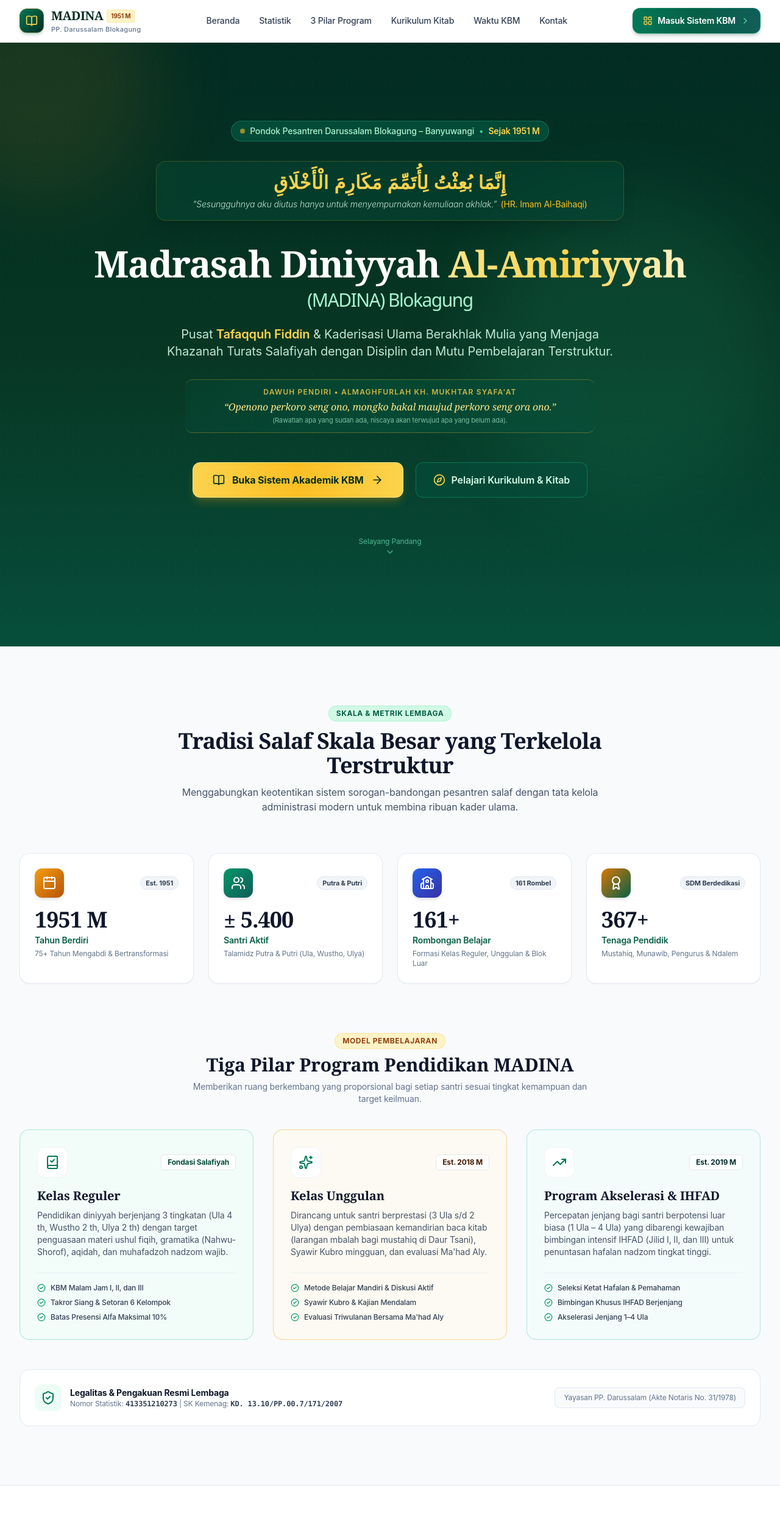
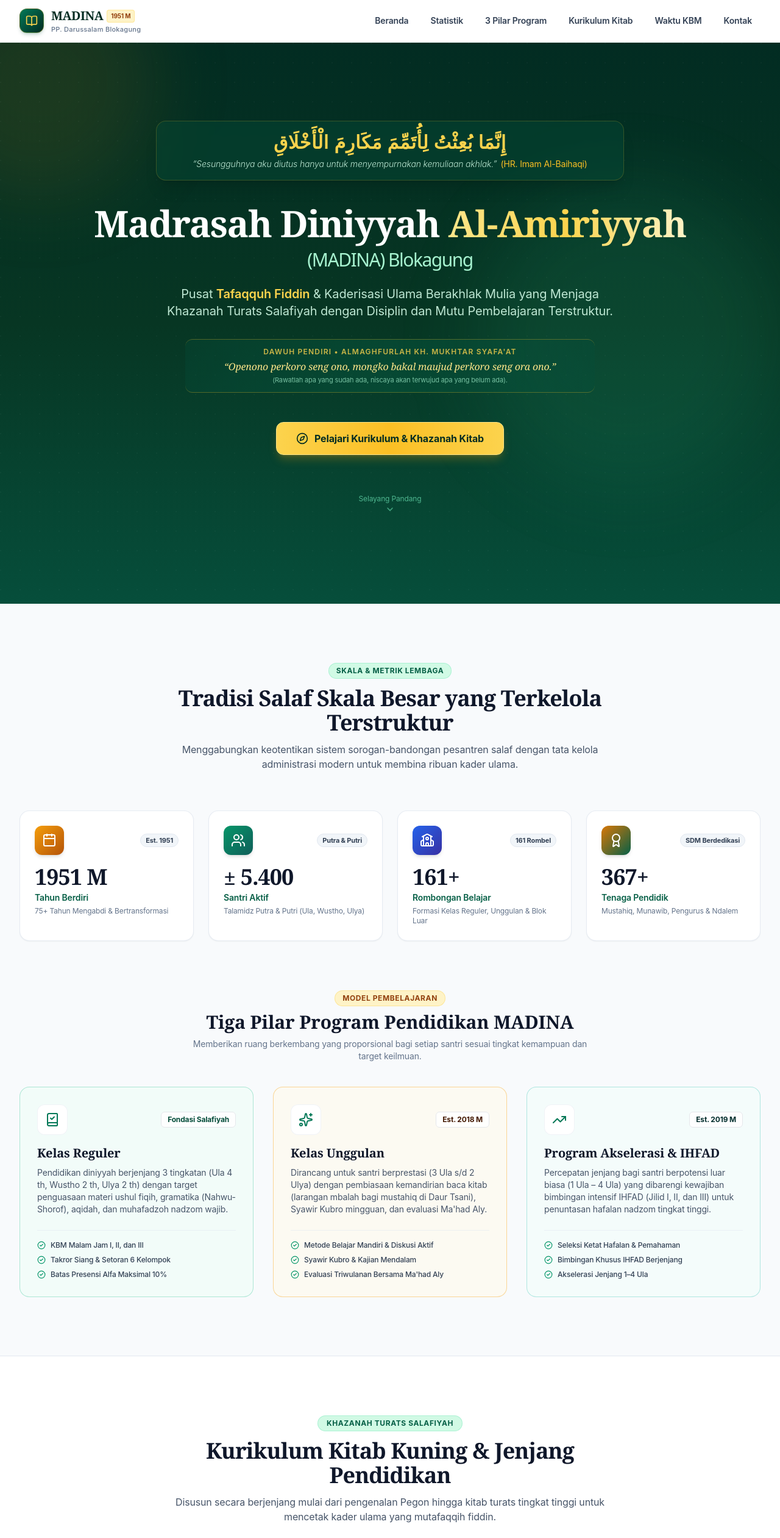
Before and after one commit to sistemmadin-creator/madin-blokagung, a Next.js app: page / in a window 1280 px wide. Shown: the top 2522 px of the page at 61% size. Built offline with nearby package versions, Linux system fonts and the light colour scheme.

Commit message:
hapus beberapa hal di profil

```diff
--- a/app/page.tsx
+++ b/app/page.tsx
@@ -5,7 +5,6 @@
   HeroSection,
   StatistikCounter,
   KurikulumKitabSection,
-  JadwalKbmGatewaySection,
   FooterProfil,
 } from '@/components/modules/profil';
 
@@ -30,9 +29,6 @@
 
         {/* 3. Khazanah Kitab Kuning Interaktif & Waktu KBM */}
         <KurikulumKitabSection />
-
-        {/* 4. Gateway Menuju Sistem Akademik KBM (Mockup Gambar 1) */}
-        <JadwalKbmGatewaySection />
       </main>
 
       {/* Public Footer & Contacts */}
--- a/components/modules/profil/FooterProfil.tsx
+++ b/components/modules/profil/FooterProfil.tsx
@@ -1,7 +1,6 @@
 'use client';
 
 import React from 'react';
-import Link from 'next/link';
 import {
   BookOpen,
   MapPin,
@@ -12,7 +11,7 @@
   return (
     <footer id="kontak" className="bg-emerald-950 text-white border-t border-emerald-900/60 pt-16 pb-12 transition-colors">
       <div className="max-w-7xl mx-auto px-4 sm:px-6 lg:px-8">
-        <div className="grid grid-cols-1 md:grid-cols-2 lg:grid-cols-5 gap-10 lg:gap-8 pb-12 border-b border-emerald-900/80">
+        <div className="grid grid-cols-1 md:grid-cols-2 lg:grid-cols-4 gap-10 lg:gap-8 pb-12 border-b border-emerald-900/80">
           {/* Kolom 1: Profil & Identitas Madrasah (Lebar 2 Kolom) */}
           <div className="lg:col-span-2 space-y-4">
             <div className="flex items-center gap-3">
@@ -29,21 +28,9 @@
               </div>
             </div>
 
-            <p className="text-xs sm:text-sm text-emerald-200/80 leading-relaxed max-w-sm">
-              Lembaga pendidikan keagamaan Islam klasikal berskala besar di Pondok Pesantren Darussalam Blokagung yang mengasuh ± 5.400 santri dengan khazanah kitab kuning salafiyah.
+            <p className="text-xs sm:text-sm text-emerald-200/80 leading-relaxed max-w-md">
+              Lembaga pendidikan keagamaan Islam klasikal berskala besar di Pondok Pesantren Darussalam Blokagung yang membina ± 5.400 santri dalam khazanah kitab kuning salafiyah dengan disiplin dan keteladanan akhlak mulia.
             </p>
-
-            <div className="pt-2 text-xs text-emerald-300/80 space-y-1">
-              <p>
-                <span className="font-semibold text-amber-300">No. Statistik:</span> 413351210273
-              </p>
-              <p>
-                <span className="font-semibold text-amber-300">SK Madin:</span> KD. 13.10/PP.00.7/171/2007
-              </p>
-              <p className="text-emerald-400/80">
-                Yayasan PP. Darussalam (Akte Notaris No. 31/1978)
-              </p>
-            </div>
           </div>
 
           {/* Kolom 2: Navigasi Informasi Publik */}
@@ -85,46 +72,7 @@
             </ul>
           </div>
 
-          {/* Kolom 3: Layanan Sistem Internal */}
-          <div className="space-y-3">
-            <h4 className="text-sm font-bold text-amber-300 uppercase tracking-wider font-sans">
-              Sistem KBM
-            </h4>
-            <ul className="space-y-2 text-xs sm:text-sm text-emerald-200/80">
-              <li>
-                <Link href="/jadwal-kbm" className="hover:text-amber-300 transition-colors flex items-center gap-1.5">
-                  <ChevronRight className="w-3.5 h-3.5 text-amber-400" />
-                  <span>Jadwal KBM 161 Kelas</span>
-                </Link>
-              </li>
-              <li>
-                <Link href="/absen-cepat" className="hover:text-amber-300 transition-colors flex items-center gap-1.5">
-                  <ChevronRight className="w-3.5 h-3.5 text-amber-400" />
-                  <span>Absen Cepat Santri</span>
-                </Link>
-              </li>
-              <li>
-                <Link href="/fan/pengajar" className="hover:text-amber-300 transition-colors flex items-center gap-1.5">
-                  <ChevronRight className="w-3.5 h-3.5 text-amber-400" />
-                  <span>Pengajar Fan Pelajaran</span>
-                </Link>
-              </li>
-              <li>
-                <Link href="/asatidz" className="hover:text-amber-300 transition-colors flex items-center gap-1.5">
-                  <ChevronRight className="w-3.5 h-3.5 text-amber-400" />
-                  <span>Direktori Asatidz (A/B/C)</span>
-                </Link>
-              </li>
-              <li>
-                <Link href="/formasi" className="hover:text-amber-300 transition-colors flex items-center gap-1.5">
-                  <ChevronRight className="w-3.5 h-3.5 text-amber-400" />
-                  <span>Formasi Lokal Santri</span>
-                </Link>
-              </li>
-            </ul>
-          </div>
-
-          {/* Kolom 4: Alamat & Kontak Kantor */}
+          {/* Kolom 3: Alamat & Kontak Kantor */}
           <div className="space-y-3">
             <h4 className="text-sm font-bold text-amber-300 uppercase tracking-wider font-sans">
               Kantor Madrasah
--- a/components/modules/profil/HeroSection.tsx
+++ b/components/modules/profil/HeroSection.tsx
@@ -1,10 +1,7 @@
 'use client';
 
 import React from 'react';
-import Link from 'next/link';
 import {
-  ArrowRight,
-  BookOpen,
   Compass,
   ChevronDown
 } from 'lucide-react';
@@ -32,14 +29,6 @@
       </div>
 
       <div className="relative max-w-7xl mx-auto px-4 sm:px-6 lg:px-8 text-center">
-        {/* Badges / Pill Identitas */}
-        <div className="inline-flex items-center gap-2 px-3.5 py-1.5 rounded-full bg-emerald-800/60 border border-emerald-400/30 text-emerald-200 text-xs sm:text-sm font-medium backdrop-blur-sm shadow-inner mb-6 sm:mb-8 animate-fade-in">
-          <span className="w-2 h-2 rounded-full bg-amber-400 animate-pulse" />
-          <span>Pondok Pesantren Darussalam Blokagung – Banyuwangi</span>
-          <span className="hidden sm:inline text-emerald-400">•</span>
-          <span className="hidden sm:inline text-amber-300 font-semibold">Sejak 1951 M</span>
-        </div>
-
         {/* Hadits Nabi SAW */}
         <div className="max-w-3xl mx-auto mb-8 sm:mb-10 px-4 py-4 rounded-2xl bg-emerald-900/40 border border-amber-400/20 backdrop-blur-sm shadow-xl">
           <p
@@ -81,25 +70,14 @@
           </p>
         </div>
 
-        {/* Dua Tombol CTA Utama */}
-        <div className="mt-10 sm:mt-12 flex flex-col sm:flex-row items-center justify-center gap-4 sm:gap-5">
-          {/* Primary CTA: Langsung masuk ke Sistem KBM */}
-          <Link
-            href="/jadwal-kbm"
-            className="w-full sm:w-auto inline-flex items-center justify-center gap-3 px-8 py-4 rounded-xl text-base font-bold text-emerald-950 bg-gradient-to-r from-amber-300 via-amber-400 to-amber-300 hover:from-amber-200 hover:to-amber-300 shadow-lg shadow-amber-500/25 hover:shadow-xl hover:shadow-amber-500/35 hover:scale-[1.02] active:scale-[0.98] transition-all border border-amber-200"
-          >
-            <BookOpen className="w-5 h-5 text-emerald-950" />
-            <span>Buka Sistem Akademik KBM</span>
-            <ArrowRight className="w-5 h-5 text-emerald-950" />
-          </Link>
-
-          {/* Secondary CTA: Telusuri Kurikulum & Profil */}
+        {/* Tombol CTA: Telusuri Kurikulum & Profil */}
+        <div className="mt-10 sm:mt-12 flex items-center justify-center">
           <a
             href="#kurikulum"
-            className="w-full sm:w-auto inline-flex items-center justify-center gap-2.5 px-7 py-4 rounded-xl text-base font-semibold text-emerald-100 bg-emerald-900/60 hover:bg-emerald-800/70 border border-emerald-500/40 hover:border-emerald-400/60 backdrop-blur-sm transition-all"
+            className="inline-flex items-center justify-center gap-2.5 px-8 py-3.5 rounded-xl text-base font-bold text-emerald-950 bg-gradient-to-r from-amber-300 via-amber-400 to-amber-300 hover:from-amber-200 hover:to-amber-300 shadow-lg shadow-amber-500/25 hover:shadow-xl hover:shadow-amber-500/35 hover:scale-[1.02] active:scale-[0.98] transition-all border border-amber-200"
           >
-            <Compass className="w-5 h-5 text-amber-300" />
-            <span>Pelajari Kurikulum & Kitab</span>
+            <Compass className="w-5 h-5 text-emerald-950" />
+            <span>Pelajari Kurikulum & Khazanah Kitab</span>
           </a>
         </div>
 
--- a/components/modules/profil/NavbarProfil.tsx
+++ b/components/modules/profil/NavbarProfil.tsx
@@ -4,10 +4,8 @@
 import Link from 'next/link';
 import {
   BookOpen,
-  LayoutGrid,
   Menu,
-  X,
-  ChevronRight
+  X
 } from 'lucide-react';
 
 export default function NavbarProfil() {
@@ -52,36 +50,15 @@
               <a
                 key={link.href}
                 href={link.href}
-                className="px-3 py-1.5 rounded-lg text-sm font-medium text-slate-700 dark:text-slate-300 hover:text-emerald-700 dark:hover:text-emerald-400 hover:bg-emerald-50/80 dark:hover:bg-slate-800/60 transition-colors"
+                className="px-3.5 py-2 rounded-lg text-sm font-semibold text-slate-700 dark:text-slate-300 hover:text-emerald-700 dark:hover:text-emerald-400 hover:bg-emerald-50/80 dark:hover:bg-slate-800/60 transition-colors"
               >
                 {link.label}
               </a>
             ))}
           </nav>
 
-          {/* Action Button: Gateway to KBM System */}
-          <div className="hidden sm:flex items-center gap-3">
-            <Link
-              href="/jadwal-kbm"
-              className="inline-flex items-center gap-2 px-4 py-2.5 rounded-xl text-sm font-semibold text-white bg-gradient-to-r from-emerald-700 via-emerald-800 to-teal-800 hover:from-emerald-800 hover:to-teal-900 shadow-md shadow-emerald-900/25 hover:shadow-lg hover:shadow-emerald-900/35 active:scale-[0.98] transition-all border border-emerald-500/30"
-              title="Buka Sistem Informasi KBM & Administrasi Madin"
-            >
-              <LayoutGrid className="w-4 h-4 text-amber-300" />
-              <span>Masuk Sistem KBM</span>
-              <ChevronRight className="w-4 h-4 text-emerald-300/80" />
-            </Link>
-          </div>
-
           {/* Mobile Menu Toggle Button */}
-          <div className="flex sm:hidden items-center gap-2">
-            <Link
-              href="/jadwal-kbm"
-              className="p-2 rounded-lg bg-emerald-800 text-white text-xs font-semibold flex items-center gap-1 shadow-sm"
-              title="Masuk Sistem"
-            >
-              <LayoutGrid className="w-3.5 h-3.5 text-amber-300" />
-              <span>Sistem</span>
-            </Link>
+          <div className="flex lg:hidden items-center">
             <button
               onClick={() => setMobileMenuOpen(!mobileMenuOpen)}
               className="p-2 rounded-lg text-slate-600 dark:text-slate-300 hover:bg-slate-100 dark:hover:bg-slate-800 focus:outline-none focus:ring-2 focus:ring-emerald-600"
@@ -101,21 +78,11 @@
               key={link.href}
               href={link.href}
               onClick={() => setMobileMenuOpen(false)}
-              className="block px-3 py-2 rounded-lg text-base font-medium text-slate-800 dark:text-slate-200 hover:bg-emerald-50 dark:hover:bg-emerald-950/40 hover:text-emerald-700 dark:hover:text-emerald-300 transition-colors"
+              className="block px-3 py-2.5 rounded-lg text-base font-semibold text-slate-800 dark:text-slate-200 hover:bg-emerald-50 dark:hover:bg-emerald-950/40 hover:text-emerald-700 dark:hover:text-emerald-300 transition-colors"
             >
               {link.label}
             </a>
           ))}
-          <div className="pt-3 border-t border-slate-100 dark:border-slate-800">
-            <Link
-              href="/jadwal-kbm"
-              onClick={() => setMobileMenuOpen(false)}
-              className="w-full flex items-center justify-center gap-2 px-4 py-3 rounded-xl text-base font-bold text-white bg-gradient-to-r from-emerald-700 to-teal-800 shadow-md shadow-emerald-900/30"
-            >
-              <LayoutGrid className="w-5 h-5 text-amber-300" />
-              <span>Buka Sistem Akademik KBM</span>
-            </Link>
-          </div>
         </div>
       )}
     </header>
--- a/components/modules/profil/StatistikCounter.tsx
+++ b/components/modules/profil/StatistikCounter.tsx
@@ -8,7 +8,6 @@
   Calendar,
   BookCheck,
   Sparkles,
-  ShieldCheck,
   CheckCircle2,
   TrendingUp
 } from 'lucide-react';
@@ -191,26 +190,6 @@
             })}
           </div>
         </div>
-
-        {/* Legalitas & SK Madrasah */}
-        <div className="mt-12 p-4 sm:p-6 rounded-2xl bg-white dark:bg-slate-800 border border-slate-200 dark:border-slate-700 flex flex-col sm:flex-row items-center justify-between gap-4 text-center sm:text-left">
-          <div className="flex items-center gap-3.5">
-            <div className="p-2.5 rounded-xl bg-emerald-50 dark:bg-emerald-950/60 text-emerald-700 dark:text-emerald-300">
-              <ShieldCheck className="w-6 h-6" />
-            </div>
-            <div>
-              <h5 className="text-sm font-bold text-slate-900 dark:text-white">
-                Legalitas & Pengakuan Resmi Lembaga
-              </h5>
-              <p className="text-xs text-slate-500 dark:text-slate-400">
-                Nomor Statistik: <span className="font-mono font-semibold text-slate-700 dark:text-slate-200">413351210273</span> | SK Kemenag: <span className="font-mono font-semibold text-slate-700 dark:text-slate-200">KD. 13.10/PP.00.7/171/2007</span>
-              </p>
-            </div>
-          </div>
-          <div className="text-xs text-slate-500 dark:text-slate-400 bg-slate-50 dark:bg-slate-900/60 px-3.5 py-2 rounded-lg border border-slate-200 dark:border-slate-700">
-            Yayasan PP. Darussalam (Akte Notaris No. 31/1978)
-          </div>
-        </div>
       </div>
     </section>
   );
```
Also changed, not shown: 2 other files (tests, documents, lock files or other folders).
